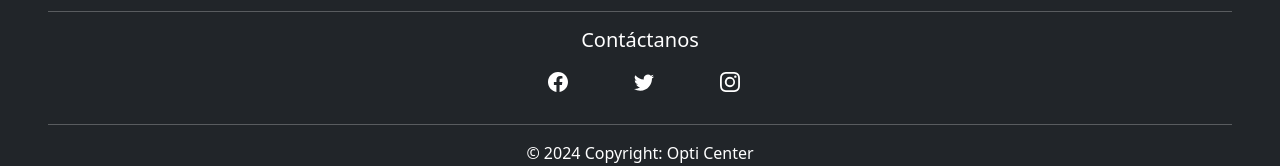
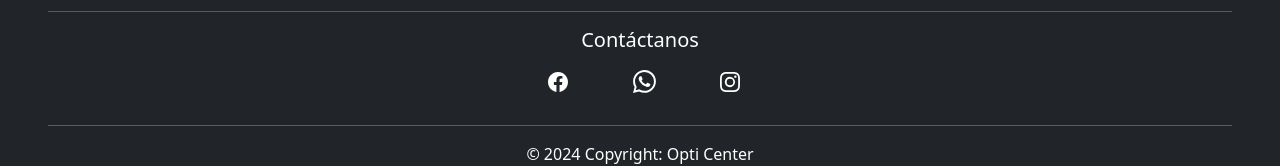
Before and after one commit to MeliBis/opticenter, a React (Vite) app: page /contacto in a window 1280 px wide. Shown: the part 1852-2018 px from the top of the page. Built offline with nearby package versions, Linux system fonts and the light colour scheme.

Commit message:
actualizacion de link y mensaje de whatsapp

```diff
--- a/src/Components/Generales/Footer.jsx
+++ b/src/Components/Generales/Footer.jsx
@@ -1,5 +1,5 @@
-import { Link } from "react-router-dom"
-import imgLogo from '../../assets/logo/logo-white.png'
+import { Link } from "react-router-dom";
+import imgLogo from "../../assets/logo/logo-white.png";
 
 const Footer = () => {
   return (
@@ -29,7 +29,6 @@
                 Lunes a Viernes
               </Link>
             </div>
-
           </div>
           <div className="col-xs-12 col-md-6 col-lg-3 ">
             <p className="h5  mt-3 ">Conócenos</p>
@@ -57,7 +56,10 @@
             <div className="h5 mt-3 ">Legales</div>
             <ul className="list-group list-unstyled ">
               <li>
-              <Link className=" text-decoration-none text-secondary link-warning" to="aviso-legal.html">
+                <Link
+                  className=" text-decoration-none text-secondary link-warning"
+                  to="aviso-legal.html"
+                >
                   Aviso legal
                 </Link>
               </li>
@@ -102,17 +104,18 @@
                   </svg>
                 </Link>
                 <Link
-              to="https://api.whatsapp.com/send/?phone=+527971214538"
+                  to="https://wa.me/7971214538?text=Hola,%20necesito%20agendar%20una%20mi%20cita"
                   target={"blank"}
                   className="text-reset"
                 >
                   <svg
                     xmlns="http://www.w3.org/2000/svg"
-                width="20"
+                    width="23"
                     fill="currentColor"
+                    className="bi bi-whatsapp"
                     viewBox="0 0 16 16"
                   >
-                <path d="M5.026 15c6.038 0 9.341-5.003 9.341-9.334 0-.14 0-.282-.006-.422A6.685 6.685 0 0 0 16 3.542a6.658 6.658 0 0 1-1.889.518 3.301 3.301 0 0 0 1.447-1.817 6.533 6.533 0 0 1-2.087.793A3.286 3.286 0 0 0 7.875 6.03a9.325 9.325 0 0 1-6.767-3.429 3.289 3.289 0 0 0 1.018 4.382A3.323 3.323 0 0 1 .64 6.575v.045a3.288 3.288 0 0 0 2.632 3.218 3.203 3.203 0 0 1-.865.115 3.23 3.23 0 0 1-.614-.057 3.283 3.283 0 0 0 3.067 2.277A6.588 6.588 0 0 1 .78 13.58a6.32 6.32 0 0 1-.78-.045A9.344 9.344 0 0 0 5.026 15z" />
+                    <path d="M13.601 2.326A7.85 7.85 0 0 0 7.994 0C3.627 0 .068 3.558.064 7.926c0 1.399.366 2.76 1.057 3.965L0 16l4.204-1.102a7.9 7.9 0 0 0 3.79.965h.004c4.368 0 7.926-3.558 7.93-7.93A7.9 7.9 0 0 0 13.6 2.326zM7.994 14.521a6.6 6.6 0 0 1-3.356-.92l-.24-.144-2.494.654.666-2.433-.156-.251a6.56 6.56 0 0 1-1.007-3.505c0-3.626 2.957-6.584 6.591-6.584a6.56 6.56 0 0 1 4.66 1.931 6.56 6.56 0 0 1 1.928 4.66c-.004 3.639-2.961 6.592-6.592 6.592m3.615-4.934c-.197-.099-1.17-.578-1.353-.646-.182-.065-.315-.099-.445.099-.133.197-.513.646-.627.775-.114.133-.232.148-.43.05-.197-.1-.836-.308-1.592-.985-.59-.525-.985-1.175-1.103-1.372-.114-.198-.011-.304.088-.403.087-.088.197-.232.296-.346.1-.114.133-.198.198-.33.065-.134.034-.248-.015-.347-.05-.099-.445-1.076-.612-1.47-.16-.389-.323-.335-.445-.34-.114-.007-.247-.007-.38-.007a.73.73 0 0 0-.529.247c-.182.198-.691.677-.691 1.654s.71 1.916.81 2.049c.098.133 1.394 2.132 3.383 2.992.47.205.84.326 1.129.418.475.152.904.129 1.246.08.38-.058 1.171-.48 1.338-.943.164-.464.164-.86.114-.943-.049-.084-.182-.133-.38-.232" />
                   </svg>
                 </Link>
                 <Link
@@ -135,7 +138,6 @@
             <ul className="col-10 col-md-2 list-unstyled"></ul>
           </div>
 
-
           <hr className="mt-3" />
           <div className="d-flex justify-content-center ">
             <p>
@@ -145,7 +147,7 @@
         </div>
       </div>
     </footer>
-  )
-}
+  );
+};
 
-export default Footer
+export default Footer;
```
Also changed, not shown: src/assets/logo/whatsapp.svg (deleted). Lines whose indentation alone changed are shown as unchanged.
